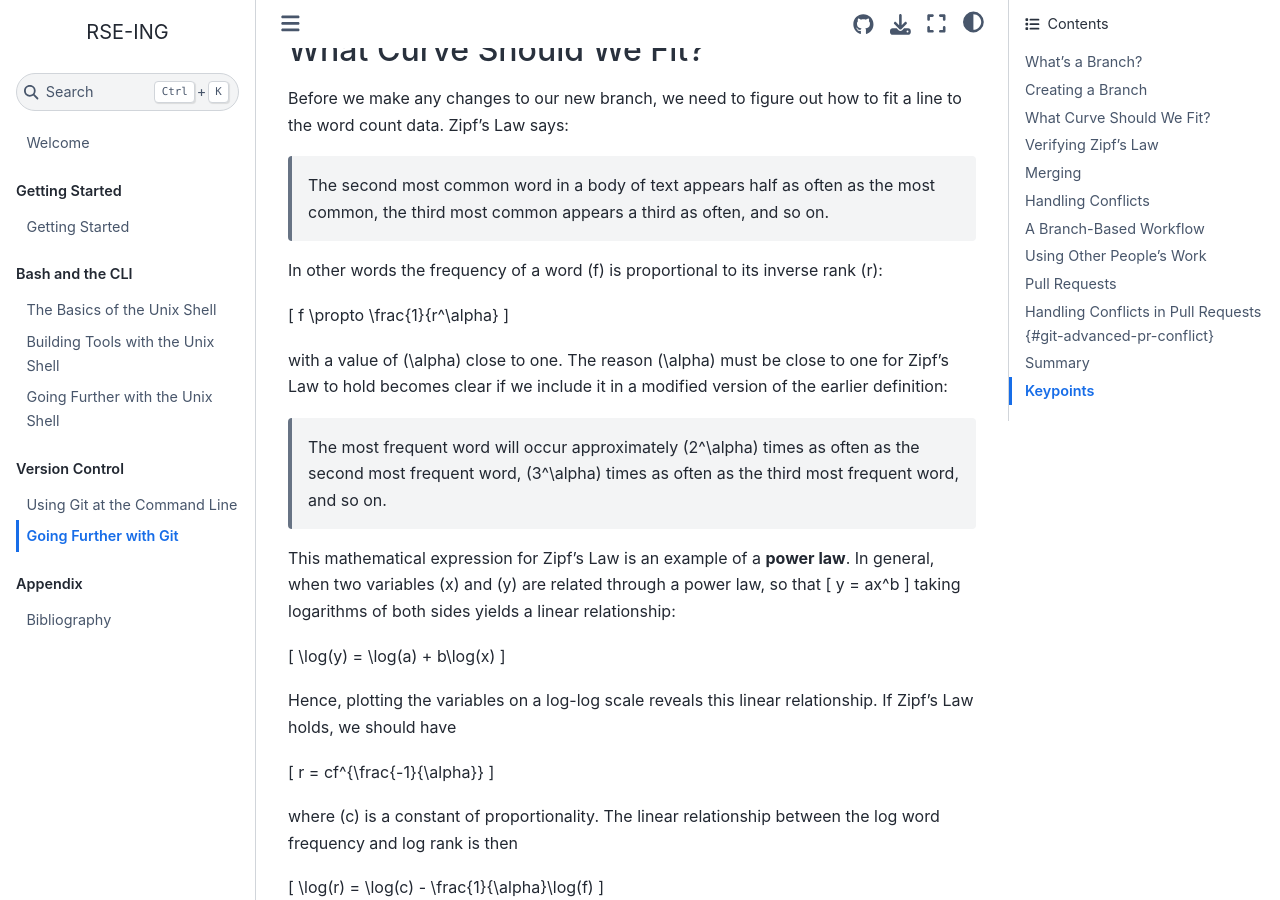
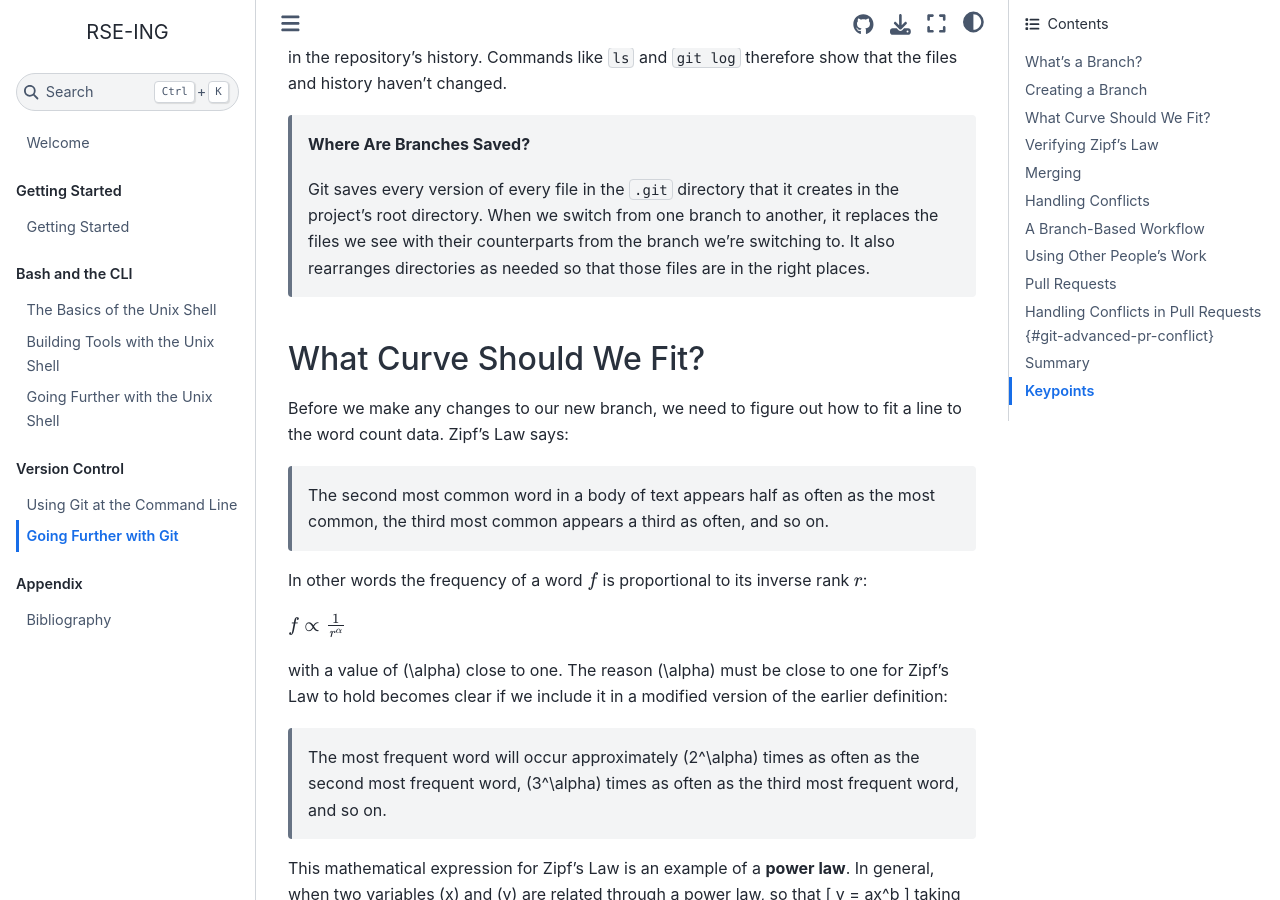
Before and after one commit to Software-Engineering-Group-UP/RSE-UP, a Jupyter Book: the page built from chapters/vcs/git_advanced.md, in a window 1280 px wide and 900 px high, scrolled down 4178 px. Built offline with Jupyter Book 1.0.4 settings and Sphinx 7.4.7 and the Sphinx Book theme 1.1.4, drawn with Linux system fonts in a browser that asks for light colours; pages that are not in the unit, such as notebooks, are missing from menus; cross-references to code outside the pages are shown as plain code.

````diff
--- a/_config.yml
+++ b/_config.yml
@@ -39,8 +39,7 @@ bibtex_bibfiles:
 
 sphinx:
   config:
-    'key1': 'https://www.google.com'
-    #html_extra_path: ['assets']
+    mathjax_path: https://cdn.jsdelivr.net/npm/mathjax@3/es5/tex-mml-chtml.js
     bibtex_reference_style: author_year
     #bibtex_bibfiles:
     #    bibliography.bib
--- a/chapters/vcs/git_advanced.md
+++ b/chapters/vcs/git_advanced.md
@@ -132,7 +132,7 @@ we will do our work in a separate branch.
 Once we have successfully added curve fitting to `plotcounts.py`,
 we can decide if we want to merge our changes back into the `master` branch.
 
-```{figure} ../figures/git-cmdline/plot-loglog.png
+```{figure} ../../figures/git-cmdline/plot-loglog.png
 :name: git-cmdline-loglog-plot
 Git Command line LogLog plot
 ```
@@ -208,11 +208,9 @@ Before we make any changes to our new branch, we need to figure out how to fit a
 > the third most common appears a third as often, and so on.
 
 In other words
-the frequency of a word \(f\) is proportional to its inverse rank \(r\):
-
-\[
-f \propto \frac{1}{r^\alpha}
-\]
+the frequency of a word $f$ is proportional to its inverse rank $r$:
+
+$ f \propto \frac{1}{r^\alpha} $
 
 with a value of \(\alpha\) close to one.
 The reason \(\alpha\) must be close to one for Zipf's Law to hold
````
